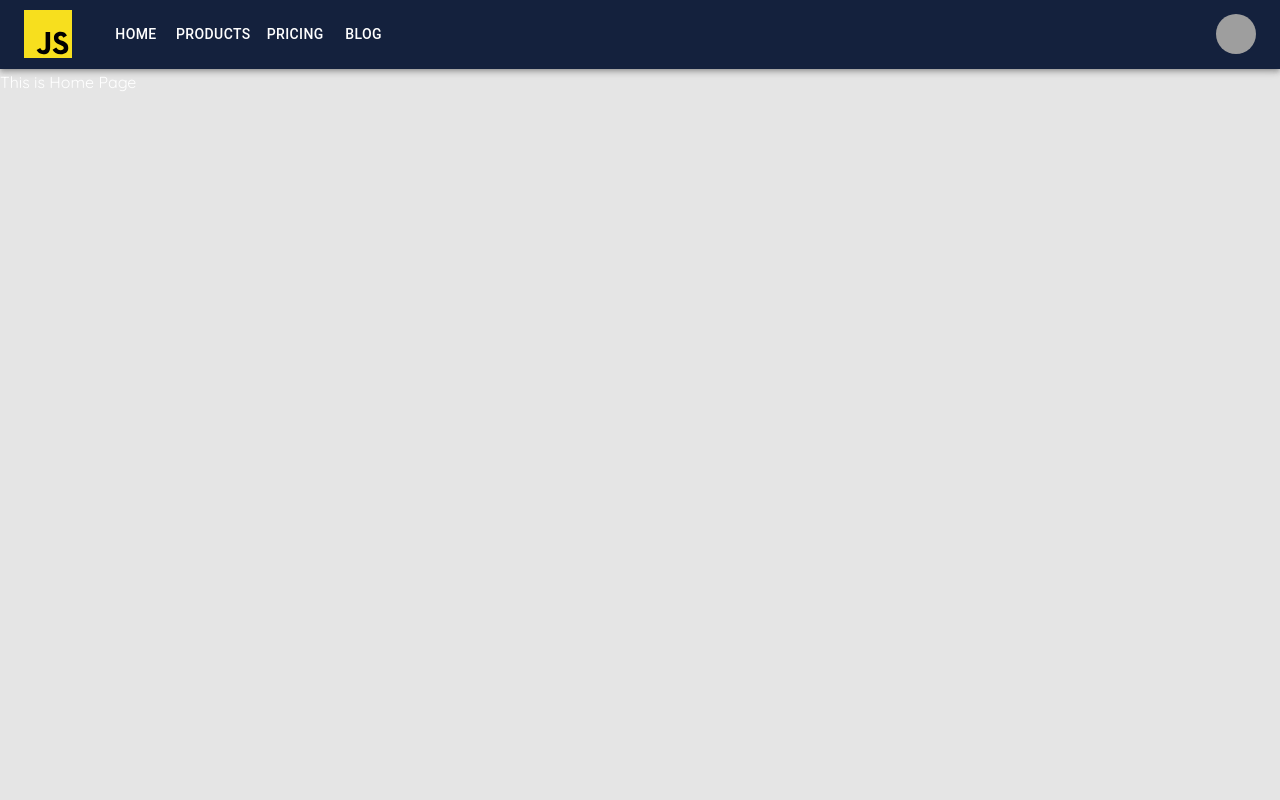
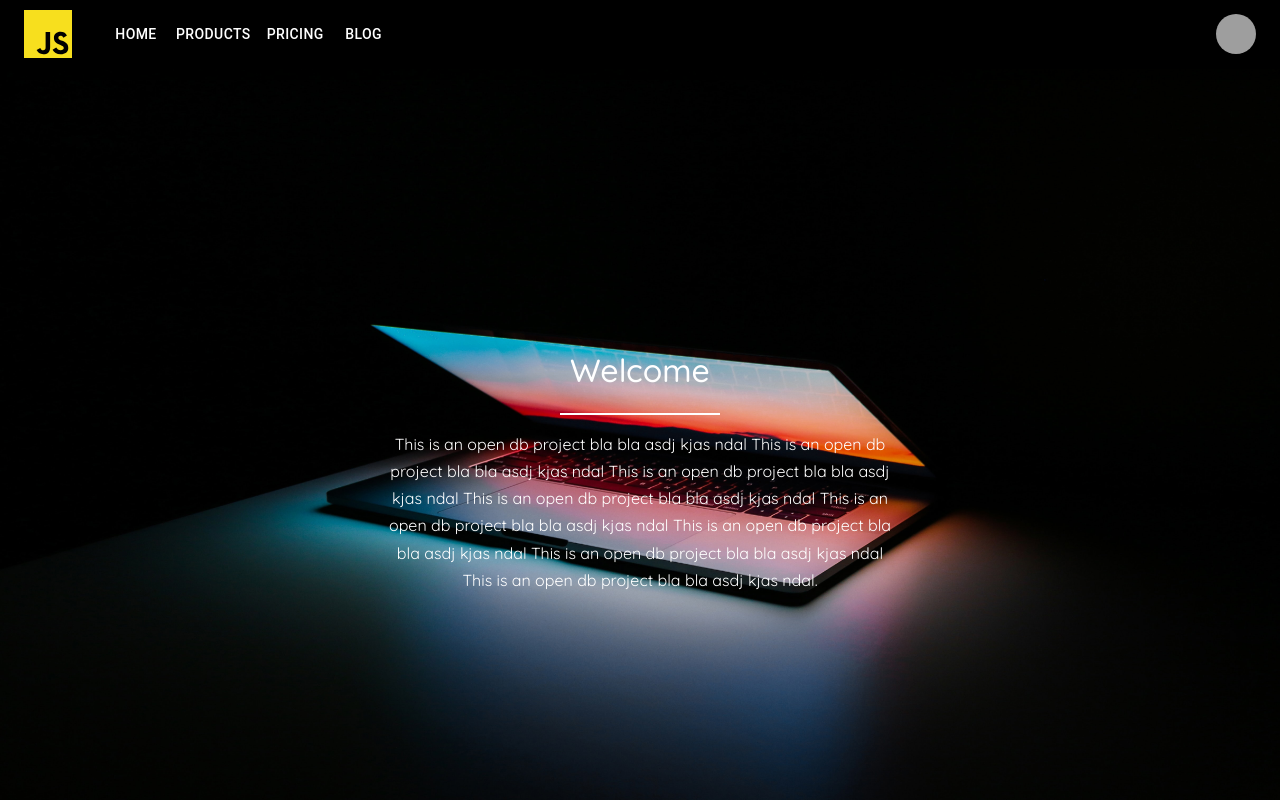
Before and after one commit to TshiSelle/apollo, a React (Create React App) app: page / in a window 1280 px wide. Shown: the top 800 px of the page. Built offline with nearby package versions, Linux system fonts and the light colour scheme; grey boxes are pictures that could not be loaded.

Commit message:
Finished the mainsubject in the home page.

```diff
--- a/src/components/HomePage/home.jsx
+++ b/src/components/HomePage/home.jsx
@@ -1,8 +1,10 @@
+import MainSubject from "./mainsubject";
 
 
 function Home() {
     return ( <>
-    This is Home Page</> );
+    <MainSubject />
+    </> );
 }
 
 export default Home;
--- /dev/null
+++ b/src/components/HomePage/mainsubject.css
@@ -0,0 +1,29 @@
+.bgimage {
+  display: flex;
+  flex-direction: column;
+  justify-content: center;
+  align-items: center;
+  min-height: 100vh;
+  width: 100vw;
+  background-image: url(../../assets/headerimg.jpg);
+  background-position: center center;
+  background-size: cover;
+}
+div hr{
+  border: 0;
+  clear:both;
+  display:block;
+  width: 10rem;
+  background-color:var(--color-white);
+  height: 0.1rem;
+  margin-bottom: 1rem;
+  margin-top: 1rem;
+}
+.container1 {
+  display: flex;
+  flex-direction: column;
+  justify-content: center;
+  align-items: center;
+  text-align: center;
+  width: 40%;
+}
--- /dev/null
+++ b/src/components/HomePage/mainsubject.jsx
@@ -0,0 +1,26 @@
+import React from "react";
+import "./mainsubject.css";
+
+function MainSubject() {
+  return (
+    <>
+      <div className="bgimage">
+        <div className="container1">
+        <h1>Welcome</h1>
+        <hr />
+        <p>
+          This is an open db project bla bla asdj kjas ndal This is an open db
+          project bla bla asdj kjas ndal This is an open db project bla bla asdj kjas ndal This is an open db
+          project bla bla asdj kjas ndal
+          This is an open db project bla bla asdj kjas ndal This is an open db
+          project bla bla asdj kjas ndal This is an open db project bla bla asdj kjas ndal This is an open db
+          project bla bla asdj kjas ndal.
+        </p>
+        </div>
+      </div>
+      <div className="bgimage"></div>
+    </>
+  );
+}
+
+export default MainSubject;
--- a/src/components/Navbar/navbar.jsx
+++ b/src/components/Navbar/navbar.jsx
@@ -13,7 +13,7 @@ import Tooltip from "@mui/material/Tooltip";
 import MenuItem from "@mui/material/MenuItem";
 import jslogo from "../../assets/javascript-svgrepo-com.svg";
 import "./nav.css";
-import { useState } from "react";
+import { useState,useEffect } from "react";
 import { Link } from "react-router-dom";
 
 const settings = ["Profile", "Account", "Dashboard", "Logout"];
@@ -54,10 +54,24 @@ const Navbar = () => {
     setAnchorElUser(null);
   };
 
+  const [navcolor, setNavcolor] = useState(false);
+  const changeBackground = () => {
+    if (window.scrollY >= 100) {
+      setNavcolor(true);
+    } else {
+      setNavcolor(false);
+    }
+  };
+  useEffect(() => {
+    changeBackground();
+    // adding the event when scroll change background
+    window.addEventListener('scroll', changeBackground);
+  });
+
   return (
     <AppBar
-      position="static"
-      style={{ backgroundColor: "var(--color-secondary)" }}
+      position="sticky"
+      style={{ backgroundColor: navcolor ? "var(--color-secondary)" : "black" }}
     >
       <Container maxWidth="xl">
         <Toolbar disableGutters>
```
Also changed, not shown: src/assets/headerimg.jpg (added).
